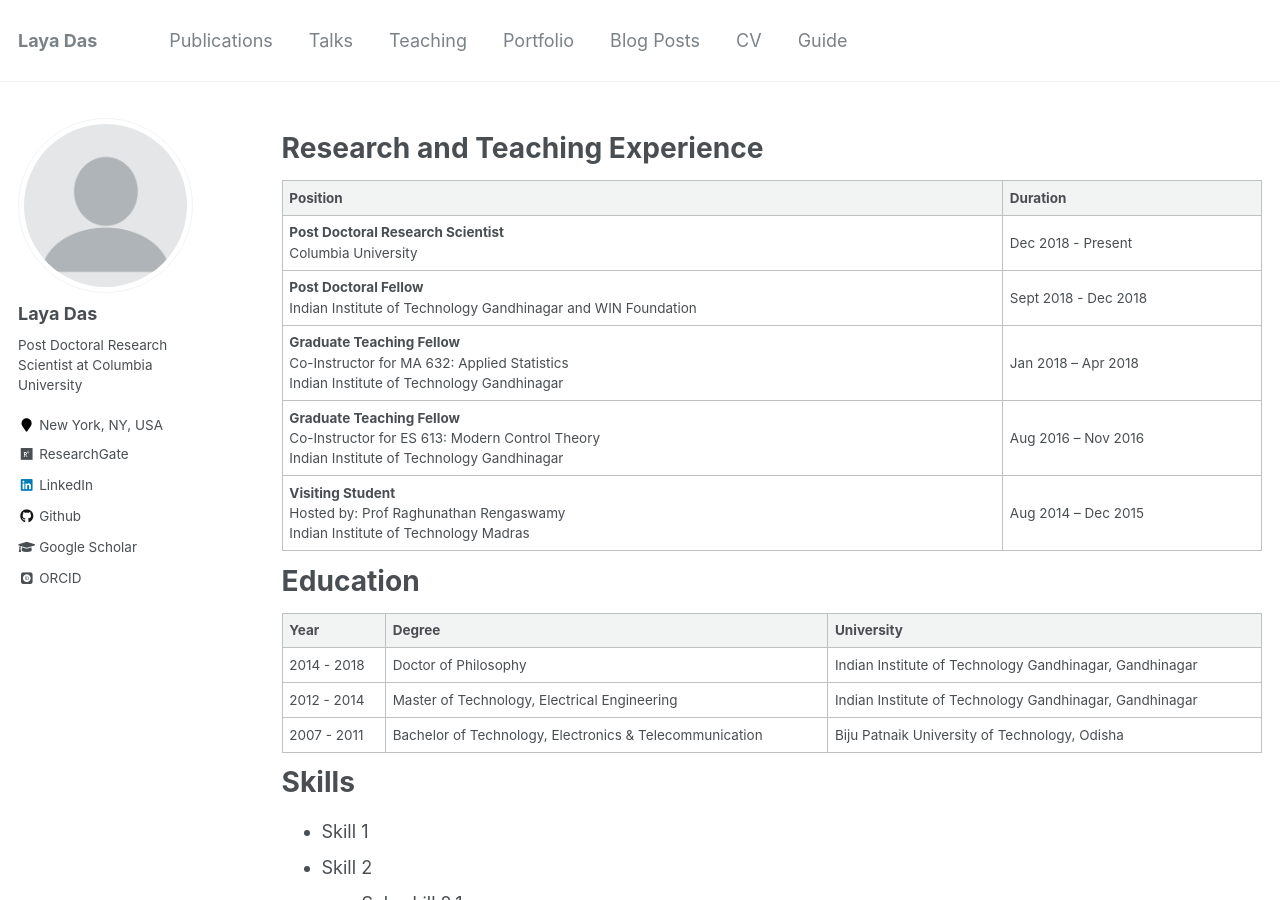
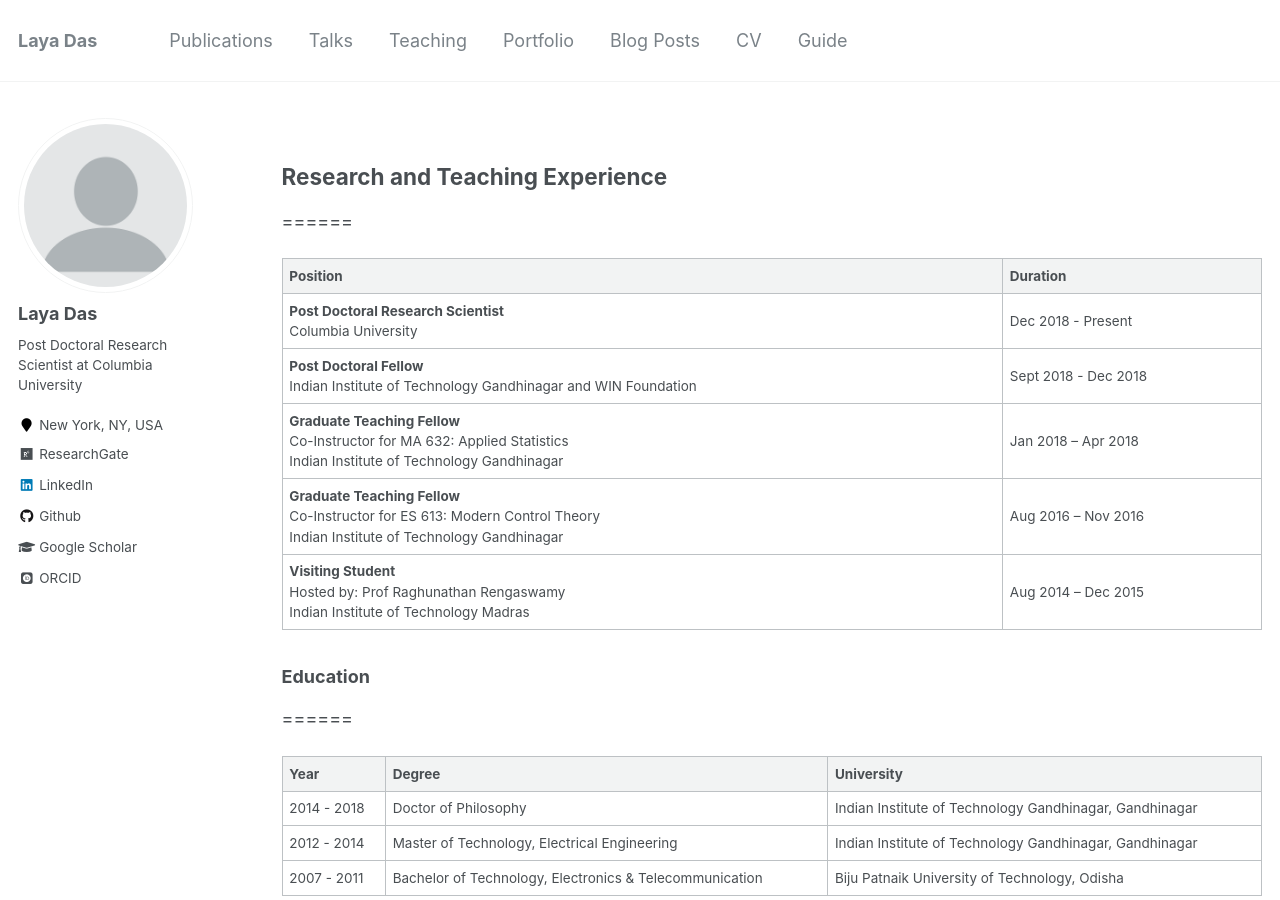
Before and after one commit to layadas/layadas.github.io, a Jekyll site: the page built from _pages/cv.md, in a window 1280 px wide and 900 px high. Built offline with Jekyll 4.4.1, drawn with Linux system fonts in a browser that asks for light colours; some web fonts are replaced.

Commit message:
Update cv.md

```diff
--- a/_pages/cv.md
+++ b/_pages/cv.md
@@ -9,7 +9,7 @@ redirect_from:
 
 {% include base_path %}
 
-Research and Teaching Experience
+## Research and Teaching Experience
 ======
 
 | Position	| Duration	|
@@ -20,7 +20,7 @@ Research and Teaching Experience
 | **Graduate Teaching Fellow**<br>Co-Instructor for ES 613: Modern Control Theory<br>Indian Institute of Technology Gandhinagar | Aug 2016 – Nov 2016 |
 | **Visiting Student**<br>Hosted by: Prof Raghunathan Rengaswamy<br>Indian Institute of Technology Madras | Aug 2014 – Dec 2015 |
 
-Education
+### Education
 ======
 
 | Year	| Degree	| 	University |
```
